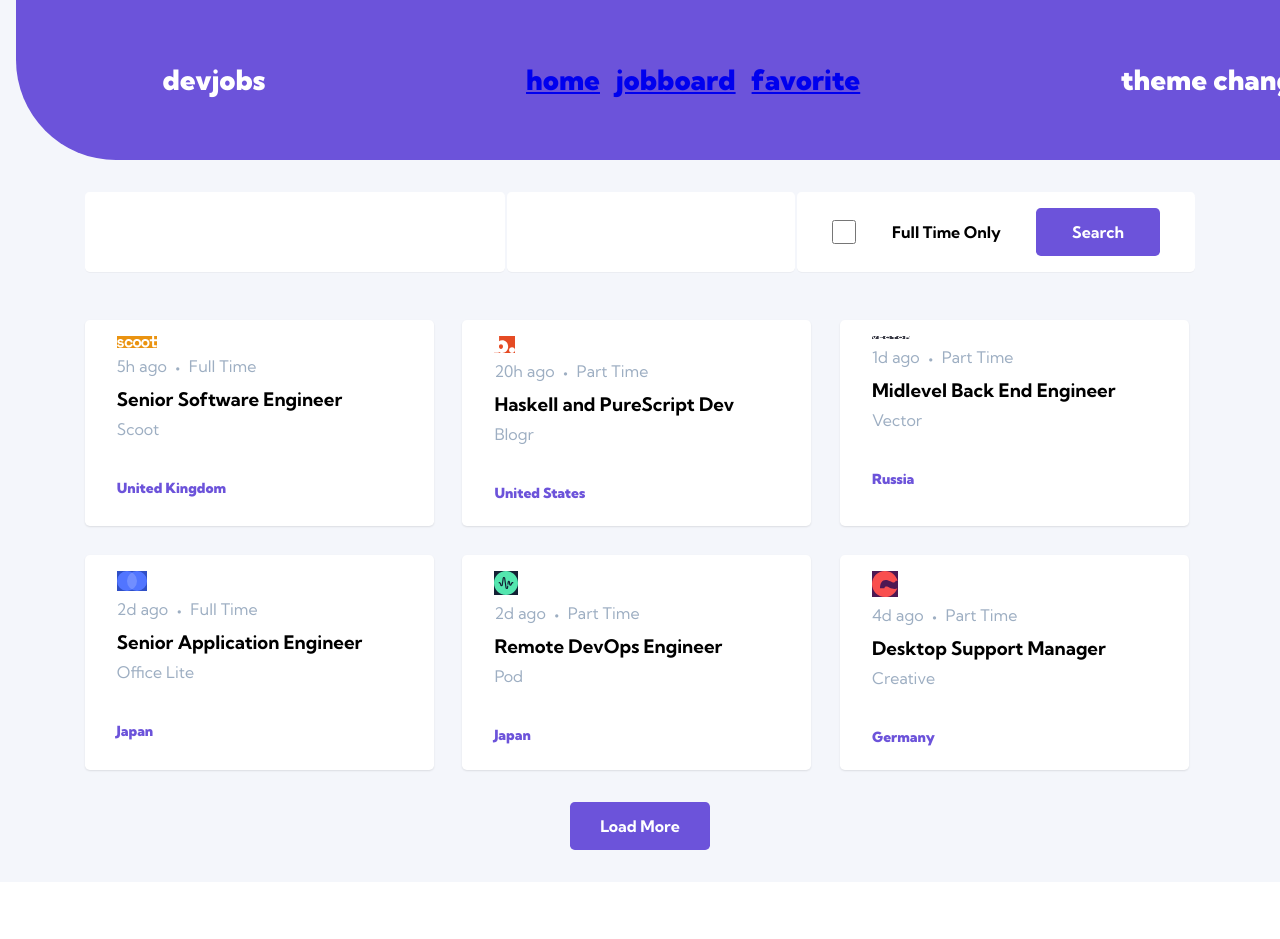
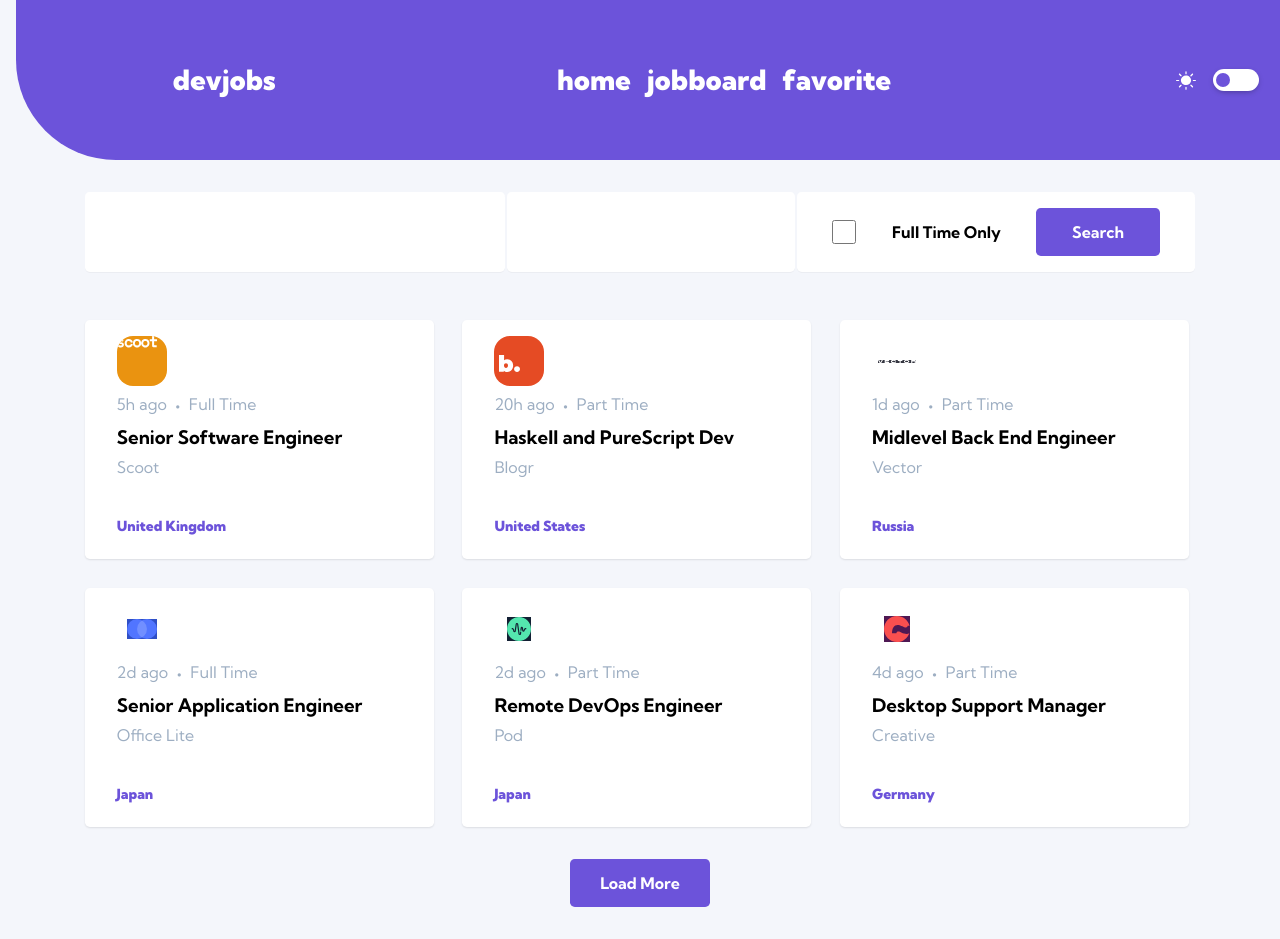
Before and after one commit to KseniiaErnest/devjobs-react, a React (Create React App) app: page /jobboard in a window 1280 px wide. Shown: the top 939 px of the page. Before the commit the page ends 882 px from the top, so only its background shows below. Built offline with nearby package versions, Linux system fonts and the light colour scheme.

Commit message:
Working on theme toggle functionality

```diff
--- a/src/App.css
+++ b/src/App.css
@@ -40,6 +40,26 @@ nav {
   gap: 1rem;
 }
 
+.nav--link {
+  color: #fff;
+  transition: all 0.3s;
+}
+
+.nav--link:hover {
+  color: #dbd6f5;
+}
+
+.nav--link:visited, .nav--link:active, .nav--link:link {
+text-decoration: none;
+
+}
+
+.theme-slider--container {
+  display: flex;
+  gap: 1rem;
+  align-items: center;
+}
+
 .jobs-list--container {
   width: 69.4rem;
   margin: 0 auto;
@@ -80,6 +100,43 @@ nav {
   font-size: 0.875rem;
   line-height: 1.125rem;
   margin-top: 2rem;
+}
+
+.job--logo {
+  width: 50px;
+  height: 50px;
+  border-radius: 1rem;
+  overflow: hidden;
+  display: flex;
+  justify-content: center;
+  align-items: center;
+}
+
+.svg-image {
+  max-width: 100%;
+  max-height: 100%;
+  object-fit: contain;
+}
+
+/* .svg {
+  width: 50px;
+  height: 50px;
+} */
+
+
+/*
+.svg-text {
+  text-anchor: middle;
+  dominant-baseline: middle;
+
+
+} */
+
+
+
+.jobs-list--item-position:hover {
+color: #9daec2;
+transition: all 0.3s;
 }
 
 .search--container {
@@ -226,3 +283,37 @@ font-size: 1rem;
 line-height: 1.625rem;
 color: #6e8098;
 }
+
+
+/*  SLIDER */
+
+.theme--slider {
+  position: relative;
+  width: 2.9rem;
+  height: 1.4rem;
+  background-color: #fff;
+  display: inline-block;
+  border-radius: 3rem;
+  box-shadow: 0px 2px 6px -2px rgba(0, 0, 0, 0.4)
+}
+
+.theme--slider .fill {
+  position: absolute;
+  left: 3px;
+  top: 4px;
+  bottom: 0;
+  border-radius: 50%;
+  background: #6c53da;
+  width: 0.9rem;
+  height: 0.9rem;
+  transition: 0.4s left;
+}
+
+.theme--slider input {
+  width: 0;
+  visibility: hidden;
+}
+
+.theme--slider input:checked + span.fill {
+  left: calc(100% - (0.9rem + 3px));
+}
--- a/src/App.js
+++ b/src/App.js
@@ -10,6 +10,14 @@ import JobDetails from './components/JobDetails';
 
 function App() {
   const {state, dispatch} = useContext(Context);
+
+  const applyMode = (modeDark) => {
+    if (modeDark === true) {
+      document.body.classList.add('dark-mode');
+    } else {
+      document.body.classList.remove('dark-mode')
+    }
+  }
 
   useEffect(() => {
     const getData = async () => {
@@ -26,6 +34,9 @@ function App() {
     }
     getData();
    }, [dispatch]);
+
+
+
 
 
   return (
--- a/src/NavBar.js
+++ b/src/NavBar.js
@@ -7,14 +7,31 @@ export default function NavBar() {
       <nav>
         <p>devjobs</p>
         <div className='nav--pages'>
-          <Link to='/'>home</Link>
-          <Link to='/jobboard'>jobboard</Link>
-          <Link to='/myfavorite'>favorite</Link>
+          <Link className='nav--link' to='/'>home</Link>
+          <Link className='nav--link' to='/jobboard'>jobboard</Link>
+          <Link className='nav--link' to='/myfavorite'>favorite</Link>
         </div>
-        <div>
-          theme change
+
+        <div className='theme-slider--container'>
+        <svg width="24" height="24" viewBox="0 0 24 24" xmlns="http://www.w3.org/2000/svg">
+        <g transform="translate(3, 3)">
+        <path d="M10 15.635c.33 0 .612.295.612.639v1.89c0 .344-.282.638-.612.638s-.612-.294-.612-.638v-1.89c0-.344.282-.639.612-.639zm-4.488-1.783c.27.262.27.68 0 .941L4.03 16.231a.698.698 0 01-.97 0 .649.649 0 010-.941l1.482-1.438c.27-.261.7-.261.97 0zm9.946 0l1.483 1.438c.27.261.27.68 0 .941a.698.698 0 01-.97 0l-1.483-1.438a.649.649 0 010-.94c.242-.262.674-.262.97 0zM10 4.552c1.396 0 2.685.525 3.598 1.4.913.85 1.504 2.05 1.504 3.35 0 1.3-.59 2.5-1.504 3.35a5.314 5.314 0 01-3.598 1.4c-1.396 0-2.685-.525-3.598-1.4-.913-.85-1.504-2.05-1.504-3.35 0-1.3.564-2.5 1.504-3.35A5.314 5.314 0 0110 4.552zM2.607 8.906c.355 0 .658.274.658.594 0 .32-.303.594-.658.594H.658C.304 10.094 0 9.82 0 9.5c0-.32.304-.594.658-.594h1.95zm16.735 0c.354 0 .658.274.658.594 0 .32-.304.594-.658.594h-1.95c-.354 0-.657-.274-.657-.594 0-.32.303-.594.658-.594h1.949zM4.03 2.77l1.482 1.438c.27.261.27.68 0 .94-.242.262-.674.262-.97 0L3.059 3.71a.649.649 0 010-.941c.27-.261.701-.261.97 0zm12.91 0c.27.261.27.68 0 .941l-1.482 1.438a.698.698 0 01-.97 0 .649.649 0 010-.941l1.482-1.438c.27-.261.701-.261.97 0zM10 .198c.33 0 .612.294.612.638v1.89c0 .344-.282.639-.612.639s-.612-.295-.612-.639V.836c0-.344.282-.638.612-.638z" fill="#FFF" fill-rule="nonzero"/>
+        </g>
+        </svg>
+        <label className='theme--slider'>
+          <input type='checkbox' />
+          <span className='fill'></span>
+        </label>
+
+        <svg width="24" height="24" viewBox="0 0 22 22" style={{display: 'block', margin: 'auto'}} xmlns="http://www.w3.org/2000/svg">
+        <g transform="translate(6, 6)">
+        <path d="M6 0c1.516 0 2.925.566 3.978 1.523A3.979 3.979 0 008 1a4.014 4.014 0 00-2.821 1.179A3.927 3.927 0 004 5c0 1.095.463 2.105 1.179 2.821A3.927 3.927 0 008 9a4.034 4.034 0 003.974-3.548c.017.18.026.364.026.548a6.02 6.02 0 01-1.768 4.232A6.02 6.02 0 016 12a5.89 5.89 0 01-4.232-1.768A6.02 6.02 0 010 6a5.89 5.89 0 011.768-4.232A6.02 6.02 0 016 0z" fill="#FFF" fill-rule="nonzero"/>
+        </g>
+        </svg>
         </div>
       </nav>
     </header>
   )
+
+
 }
--- a/src/components/Jobs.js
+++ b/src/components/Jobs.js
@@ -9,14 +9,16 @@ export default function Jobs({ jobs }) {
     <div className="jobs-list--container">
       <ul className="jobs-list--box">
         {jobs.map((job) => (
-          <li className="jobs-list--item" key={job.id} onClick={() => navigate(`/jobboard/job/${job.id}`)}>
-            <img style={{backgroundColor: job.logoBackground}} src={job.logo} alt={job.company}></img>
+          <li className="jobs-list--item" key={job.id}>
+          <div className="job--logo" >
+            <img className="svg-image" style={{backgroundColor: job.logoBackground}} src={job.logo} alt={job.company}></img>
+            </div>
             <div>
             <p>{job.postedAt}</p>
             <span>・</span>
             <p>{job.contract}</p>
             </div>
-            <h3>{job.position}</h3>
+            <h3 className="jobs-list--item-position" onClick={() => navigate(`/jobboard/job/${job.id}`)}>{job.position}</h3>
             <p className="jobs-list--company">{job.company}</p>
             <p className="jobs-list--location">{job.location}</p>
           </li>
--- a/src/context.js
+++ b/src/context.js
@@ -5,6 +5,7 @@ const Context = createContext();
 const initialState = {
   jobs: [],
   myFavoriteJobs: [],
+  darkMode: false,
 };
 
 function reducer(state, action) {
@@ -12,8 +13,8 @@ switch(action.type) {
 case 'SET_JOBS': return {...state, jobs: action.payload};
 case 'SAVE_JOB': return {...state, myFavoriteJobs: [...state.myFavoriteJobs, action.payload]};
 case 'LOAD_FAV_JOBS': return {...state, myFavoriteJobs: action.payload};
-case 'DELETE_FAV_JOB': return {...state, myFavoriteJobs: state.myFavoriteJobs.filter((job) => job.id !== action.payload.id)
-}
+case 'DELETE_FAV_JOB': return {...state, myFavoriteJobs: state.myFavoriteJobs.filter((job) => job.id !== action.payload.id)};
+case 'TOGGLE_MODE': return {...state, darkMode: !state.darkMode};
 
 
   default:
```
Also changed, not shown: public/assets/logos/blogr.svg, public/assets/logos/scoot.svg.
